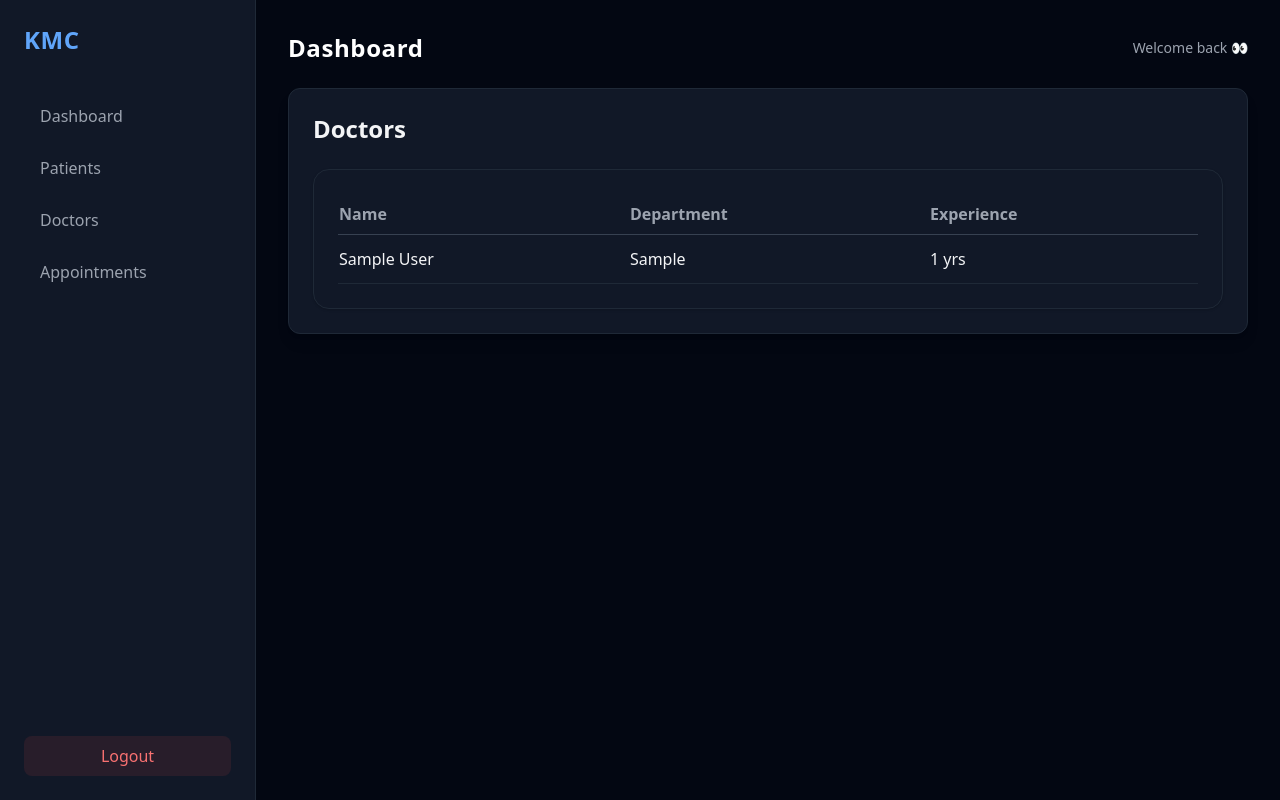
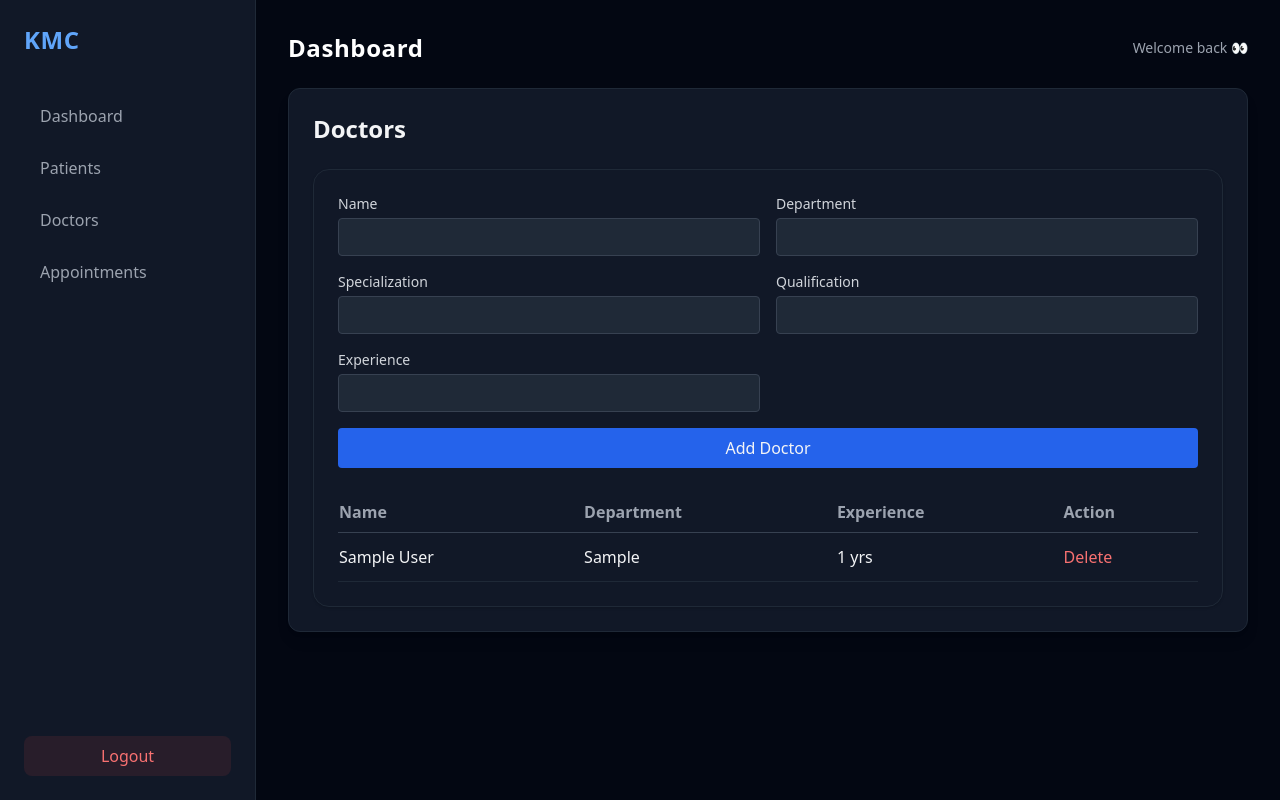
Before and after one commit to tanishrtn/hospital-management-system, a Django app: page /doctors/ in a window 1280 px wide. Run offline with Django 5.2, Linux system fonts and the light colour scheme; a user stored in the database is signed in; tables that the repository leaves empty hold one stand-in row (values such as "Sample post"); some libraries are stand-ins or nearby versions.

Commit message:
Add safe record management interfaces

```diff
--- a/accounts/templates/accounts/appointments.html
+++ b/accounts/templates/accounts/appointments.html
@@ -7,6 +7,7 @@
 
     <form method="POST" class="grid grid-cols-1 md:grid-cols-2 gap-4 mb-6">
         {% csrf_token %}
+        {% if form.errors %}<div class="md:col-span-2 text-red-300">{{ form.errors }}</div>{% endif %}
 
         <!-- Patient -->
         <div>
@@ -63,7 +64,10 @@
                 <td class="py-2">{{ a.doctor.name }} ({{ a.doctor.department }})</td>
                 <td class="py-2">{{ a.date }}</td>
                 <td class="py-2">
-                    <a href="{% url 'delete_appointment' a.id %}" class="text-red-500">Delete</a>
+                    <form method="post" action="{% url 'delete_appointment' a.id %}">
+                        {% csrf_token %}
+                        <button type="submit" class="text-red-500">Delete</button>
+                    </form>
                 </td>
             </tr>
             {% endfor %}
--- a/accounts/templates/accounts/doctors.html
+++ b/accounts/templates/accounts/doctors.html
@@ -6,12 +6,26 @@
 
 <div class="bg-gray-900 p-6 rounded-2xl shadow border border-gray-800">
 
+    <form method="post" class="grid grid-cols-1 md:grid-cols-2 gap-4 mb-6">
+        {% csrf_token %}
+        {% if form.errors %}<div class="md:col-span-2 text-red-300">{{ form.errors }}</div>{% endif %}
+        {% for field in form %}
+            <label class="block text-sm text-gray-300">
+                {{ field.label }}
+                <input name="{{ field.name }}" type="{% if field.name == 'experience' %}number{% else %}text{% endif %}"
+                       value="{{ field.value|default:'' }}" class="mt-1 w-full p-2 rounded bg-gray-800 border border-gray-700">
+            </label>
+        {% endfor %}
+        <button class="md:col-span-2 bg-blue-600 hover:bg-blue-700 p-2 rounded">Add Doctor</button>
+    </form>
+
     <table class="w-full text-left">
         <thead>
             <tr class="border-b border-gray-700 text-gray-400">
                 <th class="py-2">Name</th>
                 <th class="py-2">Department</th>
                 <th class="py-2">Experience</th>
+                <th class="py-2">Action</th>
             </tr>
         </thead>
 
@@ -21,10 +35,16 @@
                 <td class="py-3">{{ d.name }}</td>
                 <td class="py-3">{{ d.department }}</td>
                 <td class="py-3">{{ d.experience }} yrs</td>
+                <td class="py-3">
+                    <form method="post" action="{% url 'delete_doctor' d.id %}">
+                        {% csrf_token %}
+                        <button type="submit" class="text-red-400">Delete</button>
+                    </form>
+                </td>
             </tr>
             {% empty %}
             <tr>
-                <td colspan="3" class="py-4 text-center text-gray-500">
+                <td colspan="4" class="py-4 text-center text-gray-500">
                     No doctors available
                 </td>
             </tr>
```
Also changed, not shown: accounts/templates/accounts/patients.html (+6 -1 lines).
